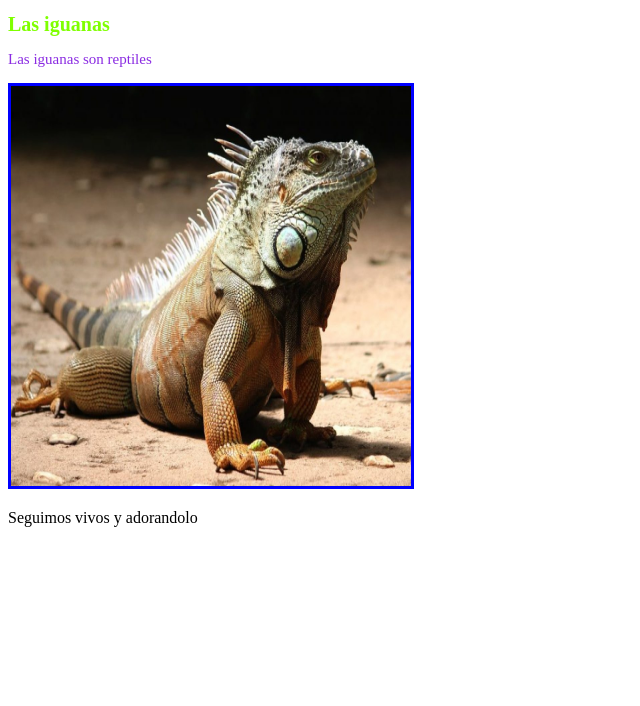
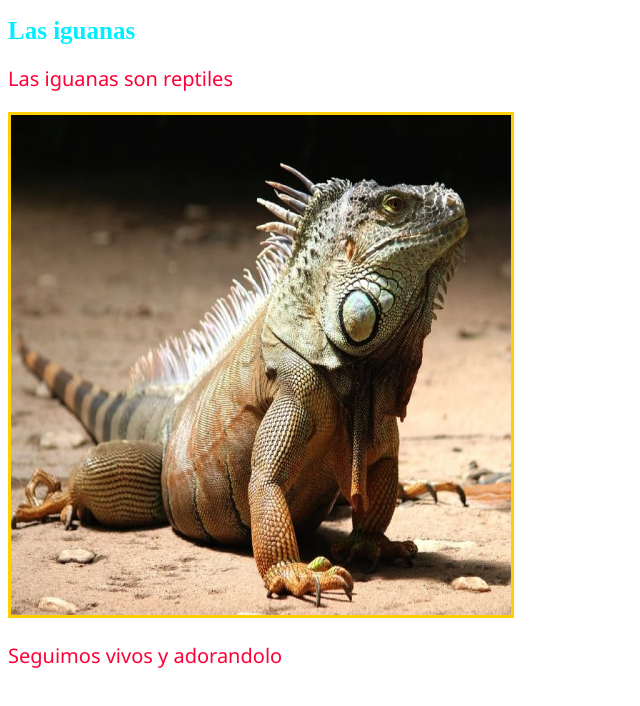
Before and after one commit to JoseGomezP/Lab8, a plain HTML site: page index.html in a window 1280 px wide. Shown: the whole page, without its empty margins (0-640 px from the left). Drawn offline with Linux system fonts and the light colour scheme.

Commit message:
Pagina en bloque

```diff
--- a/index.html
+++ b/index.html
@@ -4,15 +4,31 @@
 	<meta charset="utf-8">
 	<meta name="viewport" content="width=device-width, initial-scale=1">
 	<title>Actividad en linea</title>
+
+    <style>
+            h1{
+                color: rgb(0, 238, 255);
+                font-size: 25px;}
+            p{
+                color: rgb(252, 0, 55);
+                font-size: 20px;
+                font-family: 'Segoe UI', Tahoma, Geneva, Verdana, sans-serif;}
+            img{
+                width: 500px;
+                height: 500px;
+                border: 3px solid rgb(255, 208, 0);}
+    </style>
+
 </head>
 <body>
+
     <header>
-        <h1 style="color: chartreuse; font-size: 20px;">Las iguanas</h1>
+        <h1>Las iguanas</h1>
     </header>
 	<div>
-        <p style="color: blueviolet; font-size: 15px;">Las iguanas son reptiles</p>
+        <p>Las iguanas son reptiles</p>
 
-        <img src="IguanaImagen.jpg" alt="Iguana" style="width: 400px; height: 400px; border: 3px solid blue;">
+        <img src="IguanaImagen.jpg" alt="Iguana">
     </div>
 
     <footer>
```
